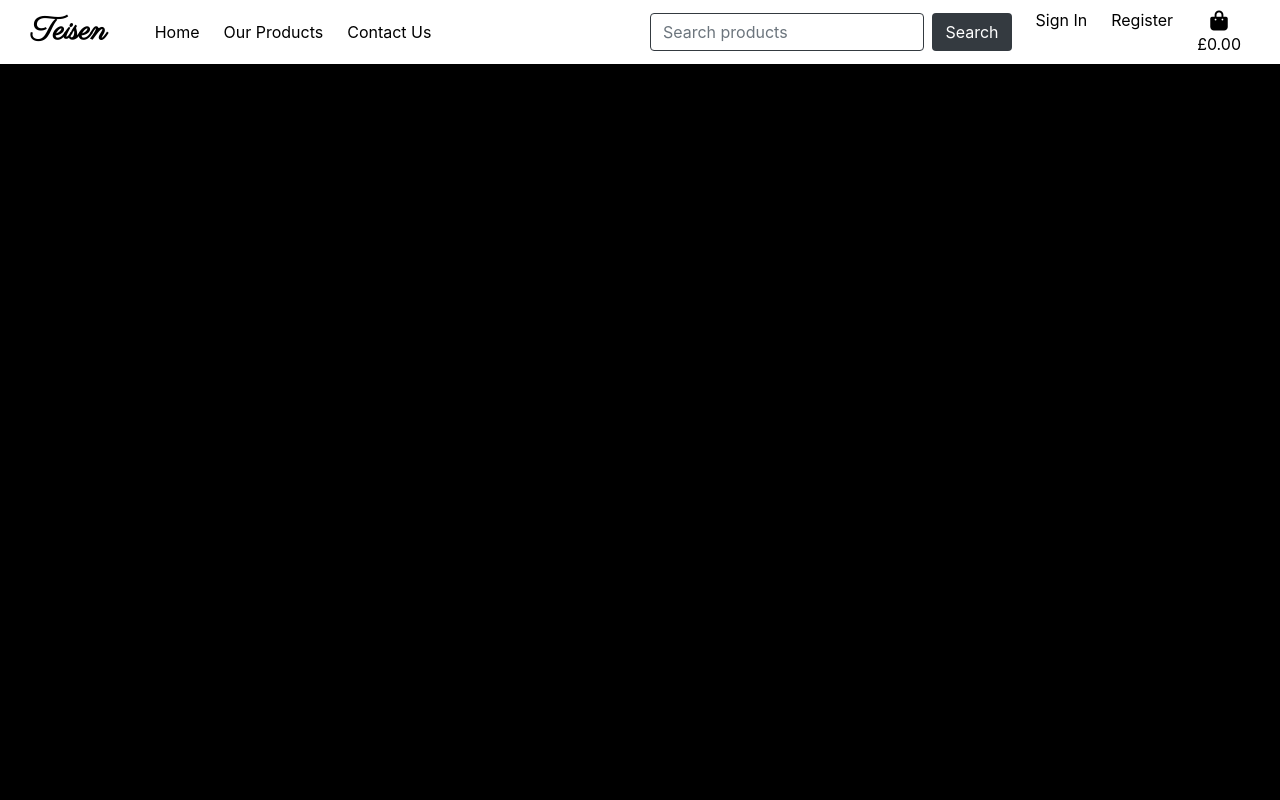
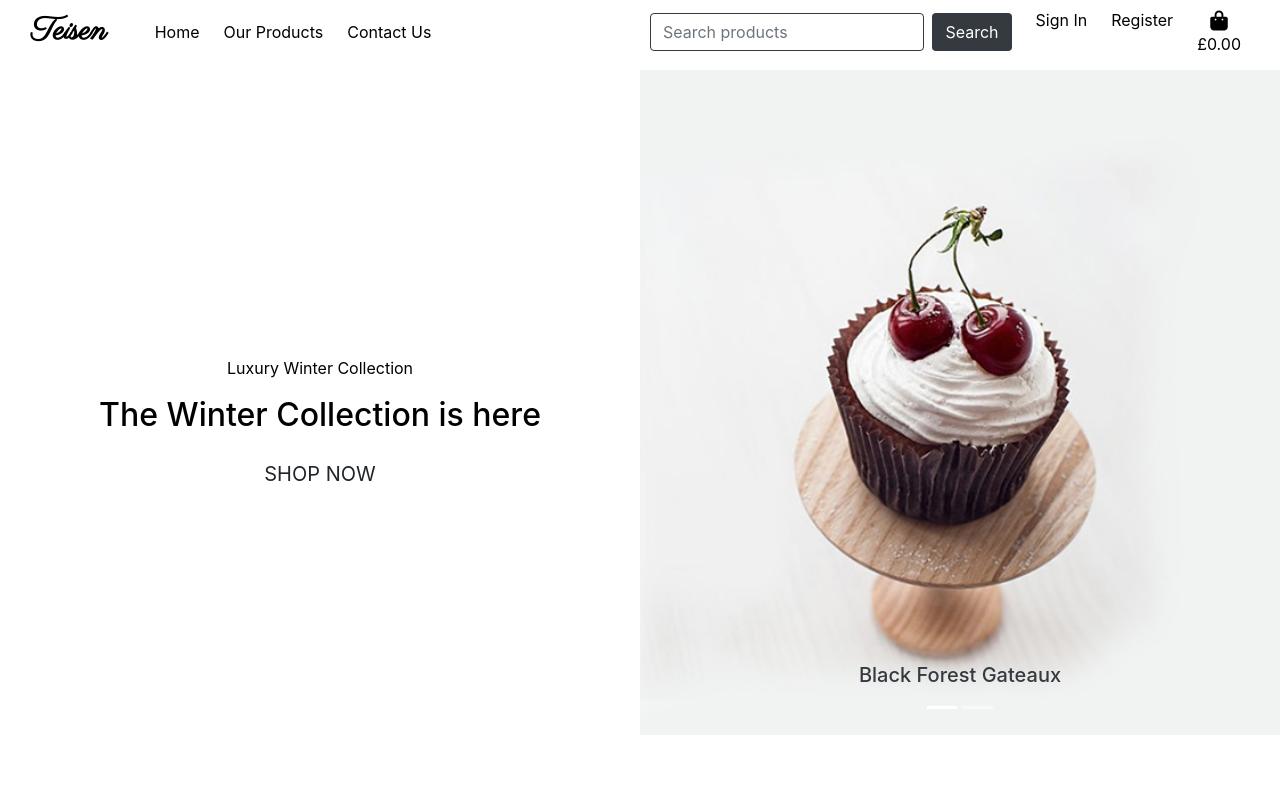
Before and after one commit to staceyJayneLewis/cake-tin, a Django app: page / in a window 1280 px wide. Run offline with Django 3.2, Linux system fonts and the light colour scheme; some libraries are stand-ins or nearby versions.

Commit message:
Feat: Add images and carousel to home index.html callout

```diff
--- a/home/templates/home/index.html
+++ b/home/templates/home/index.html
@@ -1,6 +1,45 @@
 {% extends 'base.html' %}
 {% load static %}
 
+{% block page_header %}
+    <div class="header-container">
+    </div>
+{% endblock %}
+
 {% block content %}
-    <h1>The Winter Season Cakes are here!</h1>
+    <div class="container-fluid">
+        <div class="row callout">
+            <div class="first-column col-12 col-md-6 my-auto text-center">
+                <p>Luxury Winter Collection</p>
+                <h2>The Winter Collection is here</h2>
+                <h4>
+                    <a href="" class="shop-now-button btn btn-lg rounded-0 text-uppercase py-3">Shop Now</a>
+                </h4>
+            </div>
+            <div class="col-12 col-md-6 px-0">
+                <!-- Callout carousel -->
+                <div id="carousel-slide" class="carousel slide" data-ride="carousel">
+                    <div class="carousel-inner">
+                        <div class="carousel-item active">
+                            <img src="/media/hero-image.jpg" class="d-block w-100" alt="black forest cupcake image">
+                            <div class="carousel-caption text-dark d-none d-md-block">
+                                <h5>Black Forest Gateaux</h5>
+                            </div>
+                        </div>
+                        <div class="carousel-item">
+                            <img src="/media/hero-image2.jpg" class="d-block w-100" alt="after eight cupcake image">
+                            <div class="carousel-caption d-none d-md-block">
+                                <h5>After Eight</h5>
+                            </div>
+                        </div>
+                    </div>
+                    <!-- Carousel indicators -->
+                    <ol class="carousel-indicators">
+                        <li data-target="#carousel-slide" data-slide-to="0" class="active"></li>
+                        <li data-target="#carousel-slide" data-slide-to="1"></li>
+                    </ol>
+                </div>
+            </div>
+        </div>
+    </div>
 {% endblock %}
--- a/static/css/base.css
+++ b/static/css/base.css
@@ -1,8 +1,11 @@
 @import url('https://fonts.googleapis.com/css2?family=Parisienne&display=swap');
+
+html{
+    height: 100%;
+}
 
 body{
     color:black;
-    background-color:black;
 }
 
 .navbar-brand{
@@ -11,6 +14,7 @@ body{
     font-size: 2rem;
 }
 
+/* header */
 .btn-outline-dark{
     border-width: 1px;
 }
@@ -22,3 +26,29 @@ body{
 .nav-link {
     color:black;
 }
+
+.header-container{
+    padding-top: 70px;
+}
+
+.callout{
+    height: calc(100vh - 70px);
+    background-color:white;
+}
+
+.first-column{
+    padding-top:30%;
+    padding-bottom: 30%;
+}
+
+.carousel-item > img {
+    height: 665px;
+    object-fit: cover;
+}
+
+@media screen and (min-width: 768px) {
+    .first-column{
+        padding-top:0;
+        padding-bottom: 0;
+    }
+  }
```
Also changed, not shown: media/hero-image.jpg (added), media/hero-image2.jpg (added).
